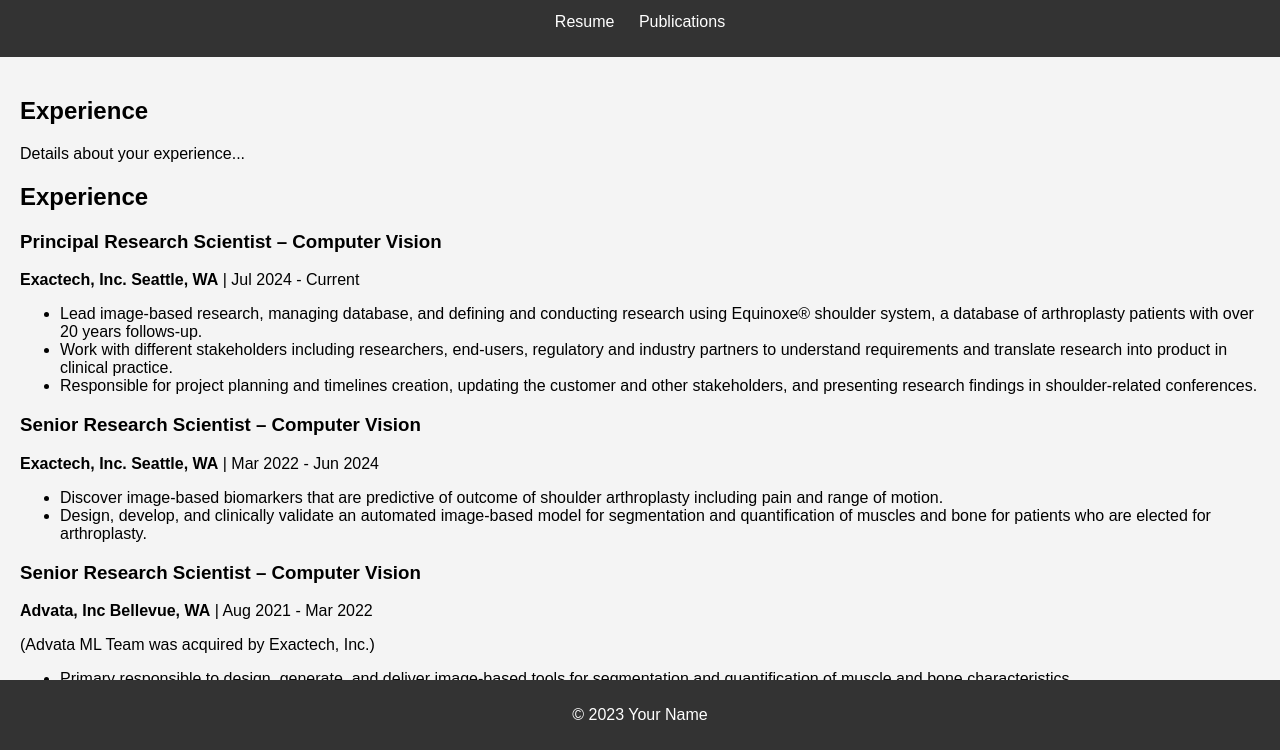
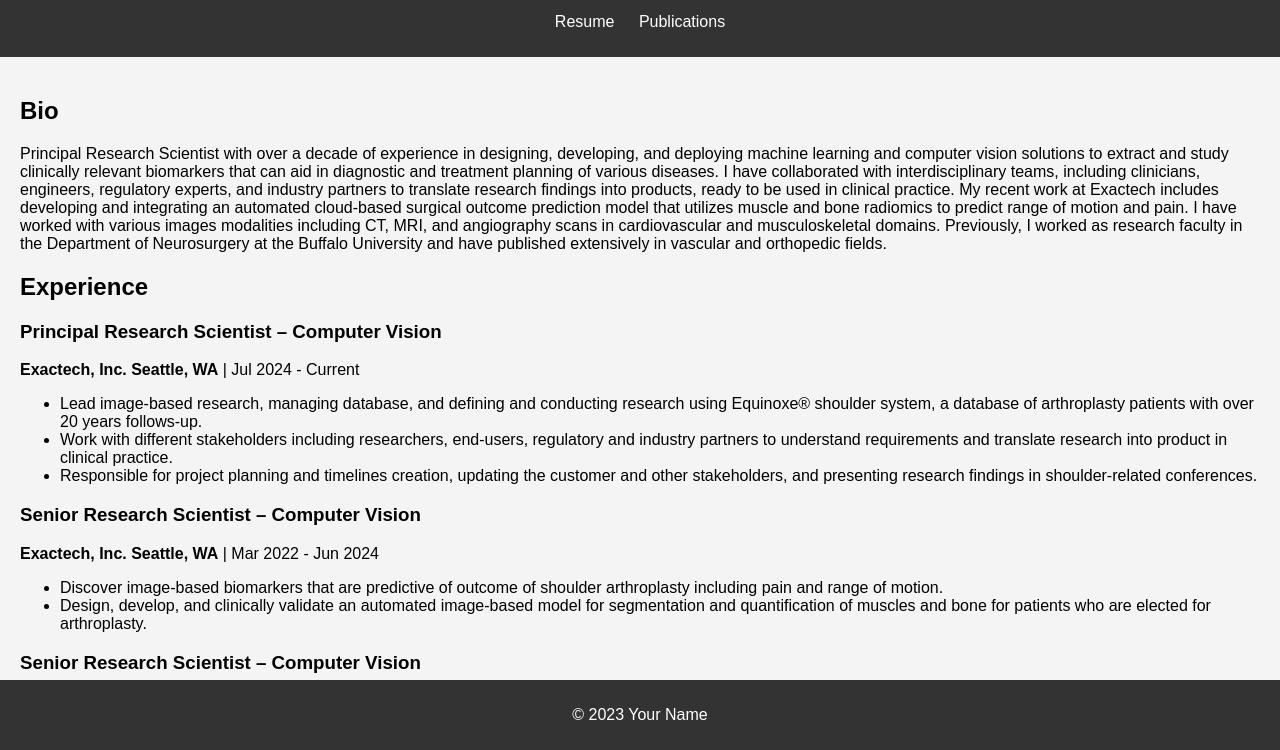
Before and after one commit to hamid18111/oghaz, a plain HTML site: page index.html in a window 1280 px wide. Shown: the part 50-800 px from the top of the page. Drawn offline with Linux system fonts and the light colour scheme.

Commit message:
correct first page

```diff
--- a/index.html
+++ b/index.html
@@ -17,13 +17,13 @@
         </nav>
     </header>
     <main>
+        <section id="Bio">
+            <h2>Bio</h2>
+            <p>Principal Research Scientist with over a decade of experience in designing, developing, and deploying machine learning and computer vision solutions to extract and study clinically relevant biomarkers that can aid in diagnostic and treatment planning of various diseases. I have collaborated with interdisciplinary teams, including clinicians, engineers, regulatory experts, and industry partners to translate research findings into products, ready to be used in clinical practice. My recent work at Exactech includes developing and integrating an automated cloud-based surgical outcome prediction model that utilizes muscle and bone radiomics to predict range of motion and pain. I have worked with various images modalities including CT, MRI, and angiography scans in cardiovascular and musculoskeletal domains. Previously, I worked as research faculty in the Department of Neurosurgery at the Buffalo University and have published extensively in vascular and orthopedic fields.</p>
+        </section>
+
         <section id="experience">
             <h2>Experience</h2>
-            <p>Details about your experience...</p>
-        </section>
-        <section id="experience">
-            <h2>Experience</h2>
-
             <h3>Principal Research Scientist – Computer Vision</h3>
             <p><strong>Exactech, Inc. Seattle, WA</strong> | Jul 2024 - Current</p>
             <ul>
```
Also changed, not shown: publications.html (+1 -1 lines).
